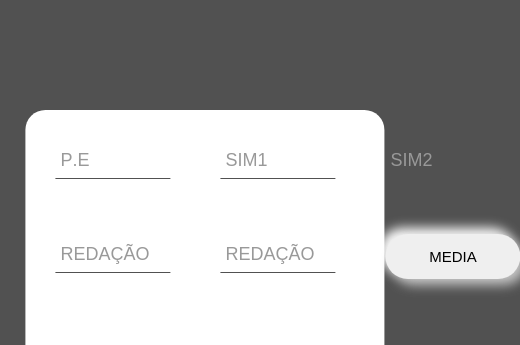
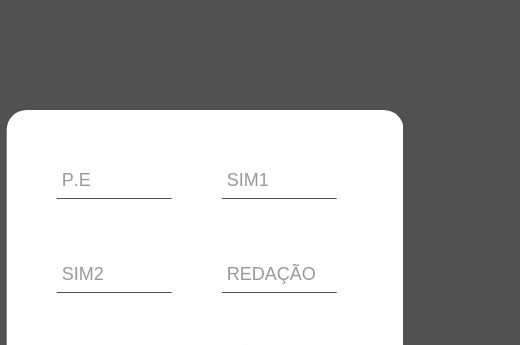
Before and after one commit to thurue/OBJ_calc, a plain HTML site: page index.html in a window 390 px wide. Shown: the top 345 px of the page, 520 px wide, since content can reach past the window. Drawn offline with Linux system fonts and the light colour scheme.

Commit message:
commit responsive
teste

```diff
--- a/style.css
+++ b/style.css
@@ -152,16 +152,18 @@ button:hover::before {
 
 @media screen and (max-width: 1400px) {
   .container {
-    width: 80%;
+    width: 90%;
     grid-template-columns: auto;
     top: 100px;
   }
 
   .data {
     max-width: 10000px;
-    display: grid;
-    grid-template-columns: auto auto auto ;
+    display: inline-grid;
+    grid-template-columns: auto auto ;
     gap: 50px;
+    padding: 20px;
+    justify-content: center;
   }
 
 }
```
